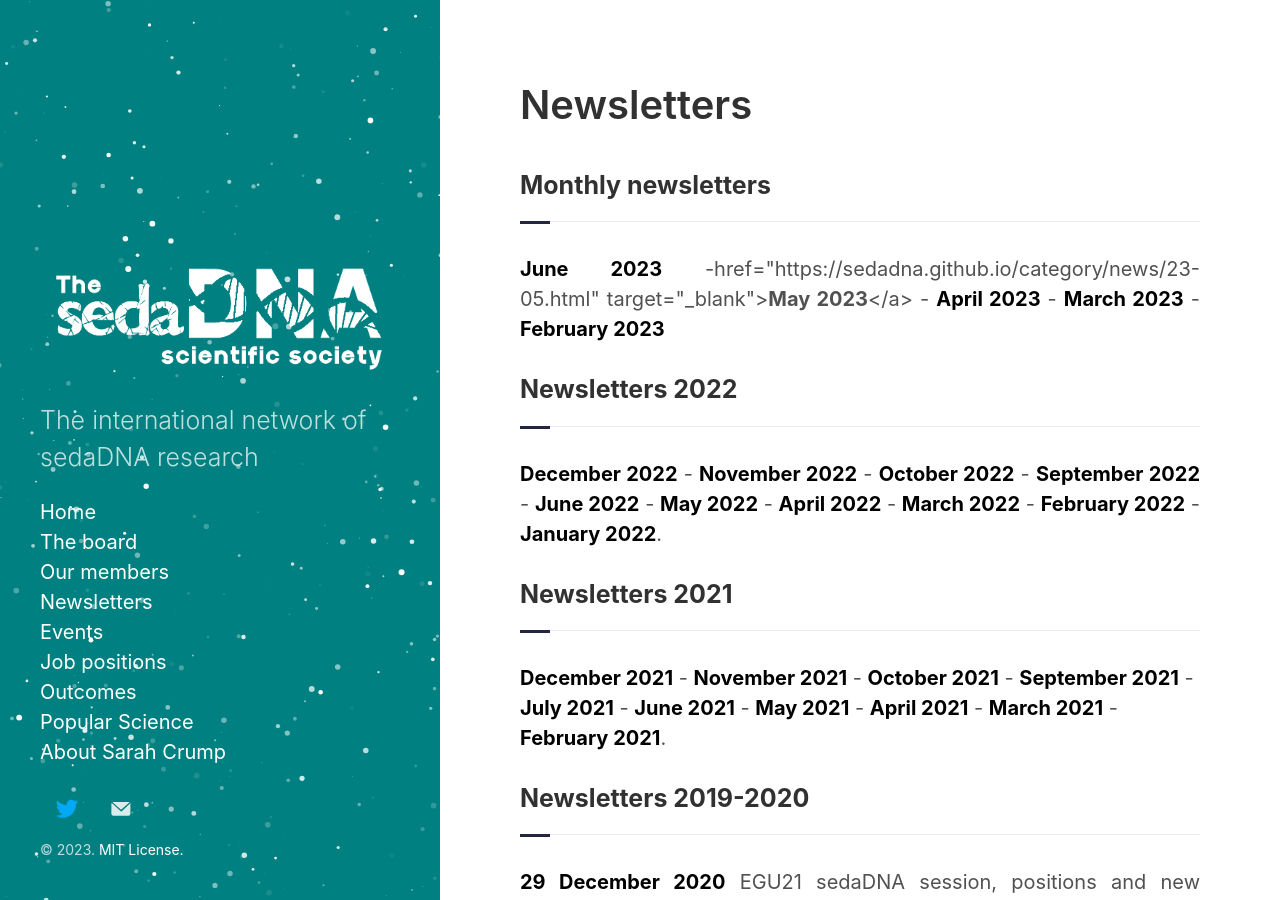
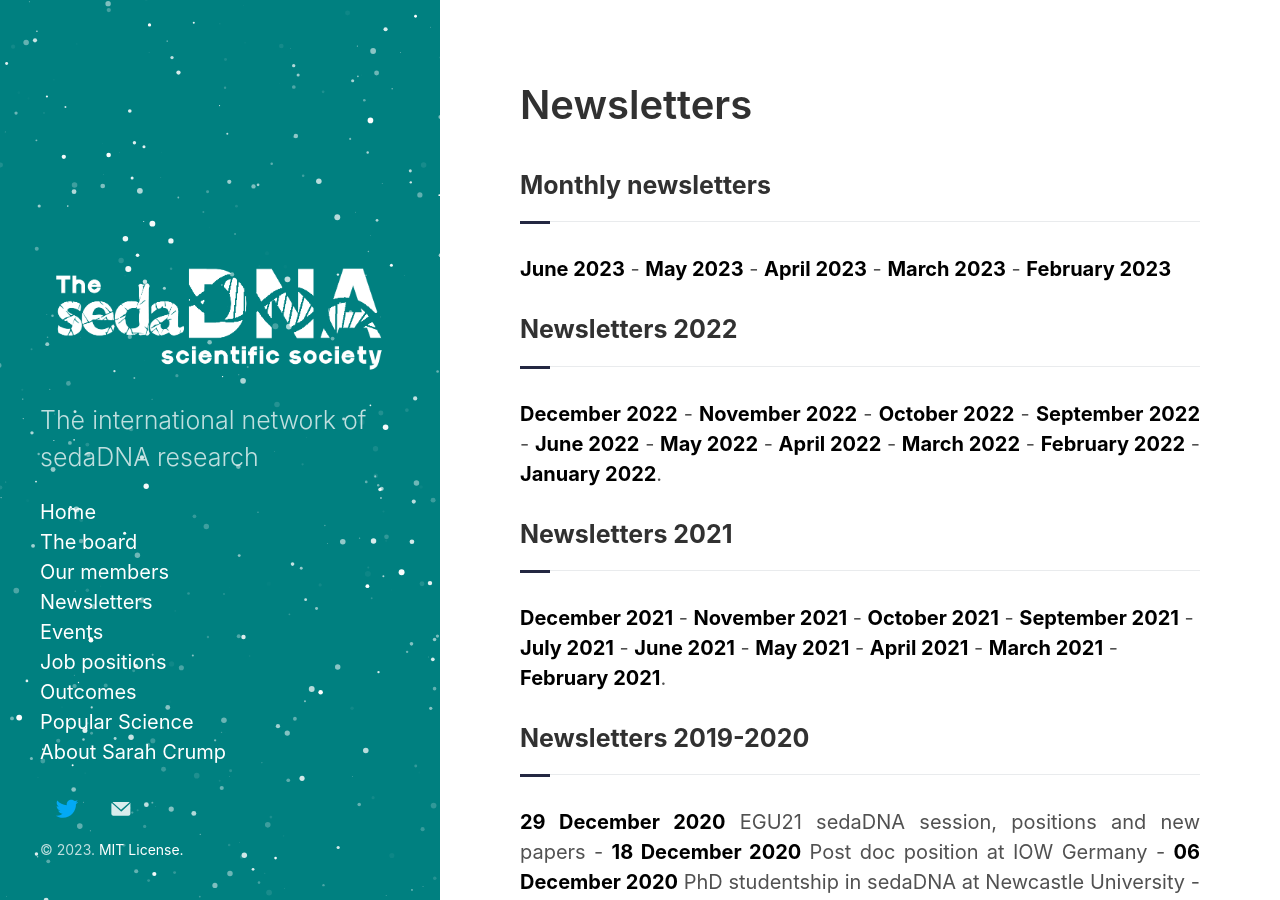
Before and after one commit to sedadna/sedadna.github.io, a Jekyll site: the page built from category/news.md, in a window 1280 px wide and 900 px high. Built offline with Jekyll 4.4.1, drawn with Linux system fonts in a browser that asks for light colours.

Commit message:
Update news.md

```diff
--- a/category/news.md
+++ b/category/news.md
@@ -8,7 +8,7 @@
 </div>
 <div class="intro">
 <p>
-<a href="https://sedadna.github.io/category/news/23-06.html" target="_blank"><b>June 2023</b></a> -href="https://sedadna.github.io/category/news/23-05.html" target="_blank"><b>May 2023</b></a> - <a href="https://sedadna.github.io/category/news/23-04.html" target="_blank"><b>April 2023</b></a> - <a href="https://sedadna.github.io/category/news/23-03.html" target="_blank"><b>March 2023</b></a> - <a href="https://sedadna.github.io/category/news/23-02.html" target="_blank"><b>February 2023</b></a>
+<a href="https://sedadna.github.io/category/news/23-06.html" target="_blank"><b>June 2023</b></a> - <a href="https://sedadna.github.io/category/news/23-05.html" target="_blank"><b>May 2023</b></a> - <a href="https://sedadna.github.io/category/news/23-04.html" target="_blank"><b>April 2023</b></a> - <a href="https://sedadna.github.io/category/news/23-03.html" target="_blank"><b>March 2023</b></a> - <a href="https://sedadna.github.io/category/news/23-02.html" target="_blank"><b>February 2023</b></a>
 <p>
 <div class="section">
 <h3 class="section-title underline">Newsletters 2022</h3>
```
